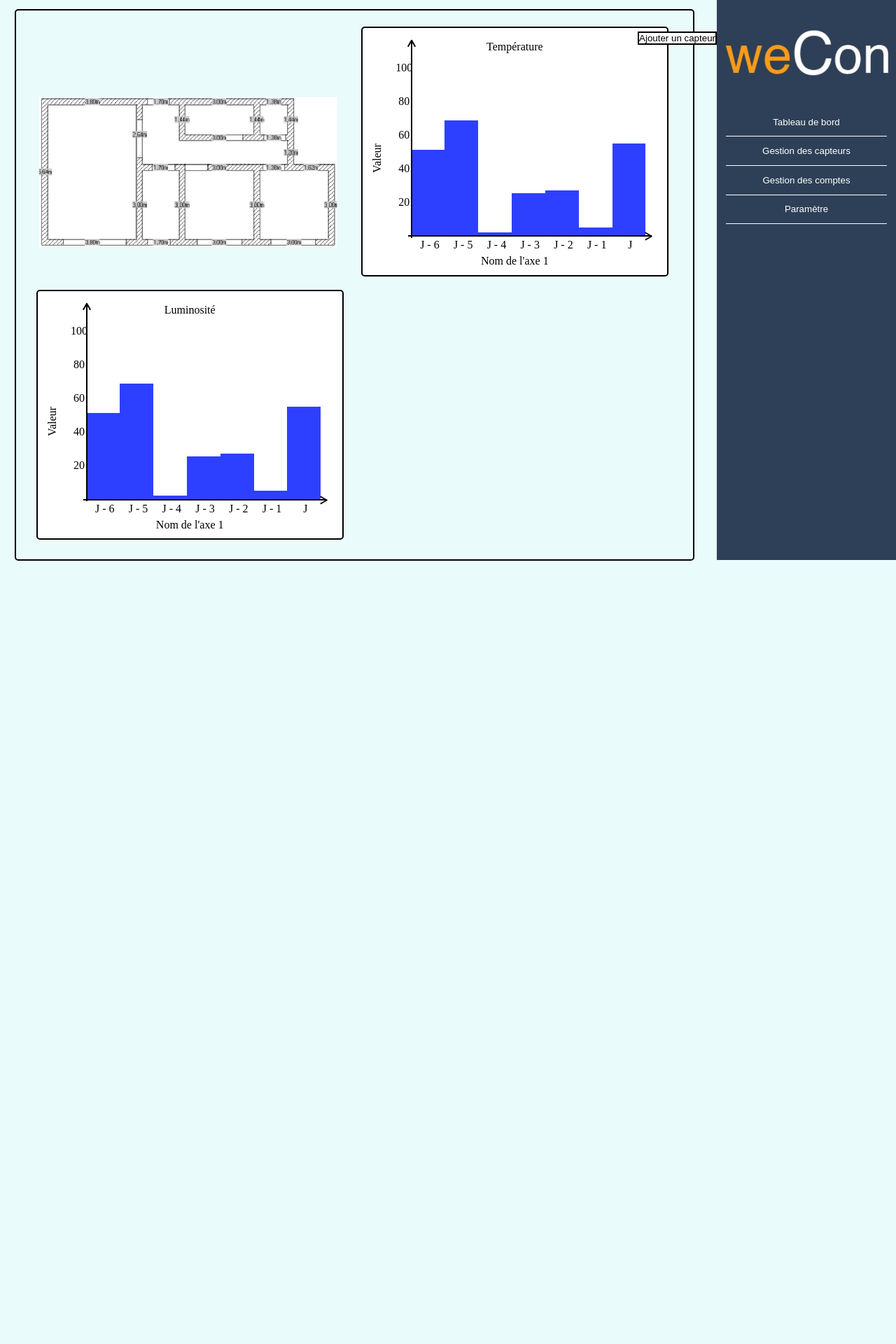
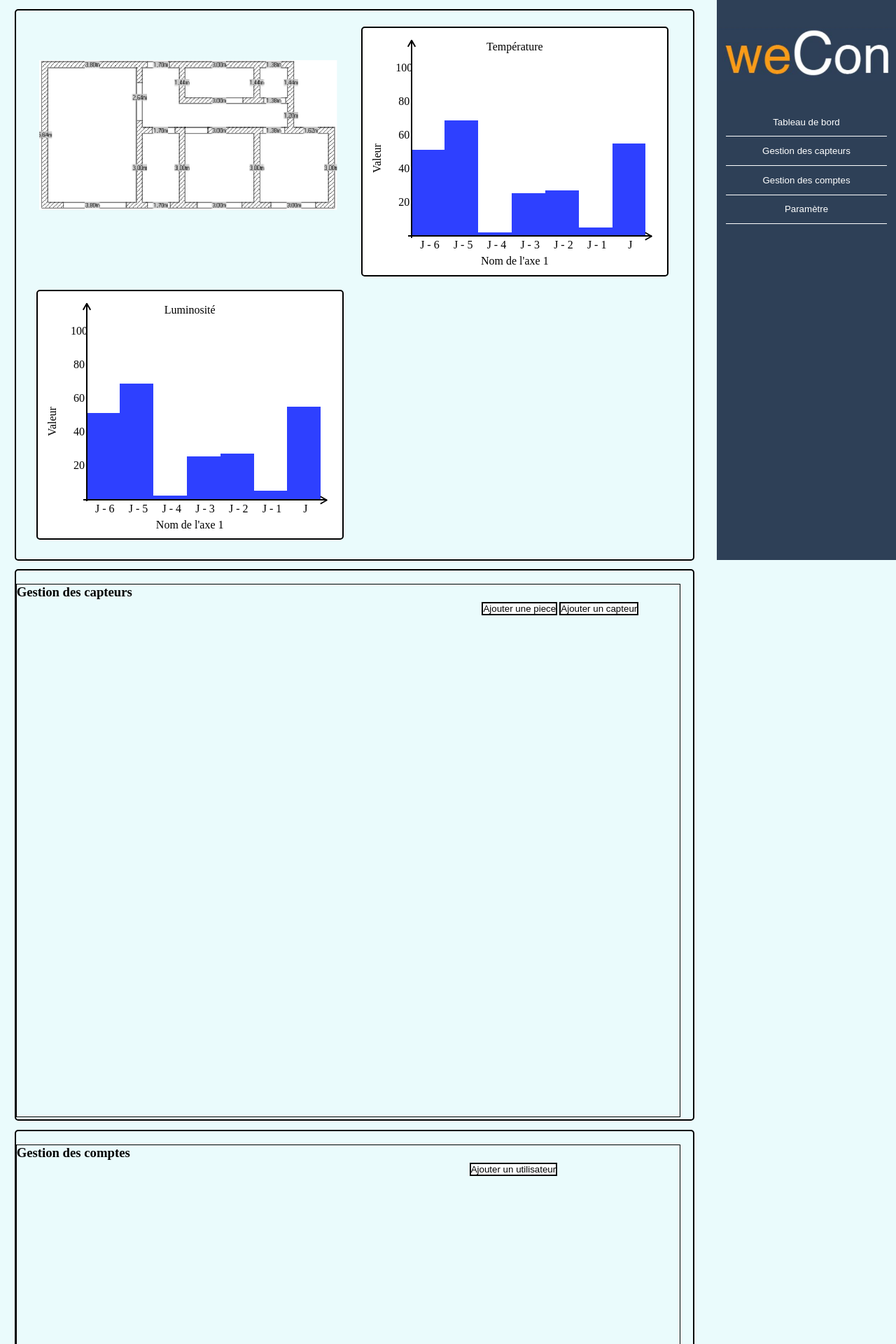
Before and after one commit to RCaruel/WeCon, a PHP site: template Views/php/EspaceClient.php in a window 1280 px wide. Shown: the top 1920 px of the page at 70% size. Before the commit the page ends 813 px from the top, so only its background shows below. Run offline with PHP 8.4, Linux system fonts and the light colour scheme; the template is opened without the code that fills it, so the values that code supplies are empty.

Commit message:
favicon + espace client parametre

```diff
--- a/Views/css/EspaceClient.css
+++ b/Views/css/EspaceClient.css
@@ -35,8 +35,8 @@
 h3{
     position: absolute;
     border: 1px solid black;
-    width: 80%;
-    height: 100%;
+    width: 98%;
+    height: 97%;
 }
 
 button{
@@ -62,6 +62,9 @@
 #AddPiece{
     right: 20%;
 }
+#AddCapteur{
+    right: 8%;
+}
 
 #Tableaudebord{
     position: relative;
@@ -71,6 +74,46 @@
     height: 100%;
     width: 76.5%;
 }
+
+#Gestiondescapteurs{
+    position: relative;
+    border: 2px solid black;
+    border-radius: 5px;
+    margin : 1%;
+    height: 100%;
+    width: 76.5%;
+}
+
+#Gestiondescomptes{
+    position: relative;
+    border: 2px solid black;
+    border-radius: 5px;
+    margin : 1%;
+    height: 100%;
+    width: 76.5%;
+}
+
+#BoiteParametres{
+    position: absolute;
+    top: 10%;
+    left: 10%;
+    font-size:20px;
+}
+#BoiteParametres2{
+    position: absolute;
+    top: 40%;
+    left: 10%;
+    font-size:20px;
+}
+#Parametres{
+    position: relative;
+    border: 2px solid black;
+    border-radius: 5px;
+    margin : 1%;
+    height: 100%;
+    width: 76.5%;
+}
+
 
 #DesignMaison{
     position: absolute;
@@ -85,7 +128,7 @@
     width: 98%;
     height: auto;
     left: 1%;
-    top: 10%;
+    top: -5%;
 }
 
 #luminosité{
--- a/Views/php/EspaceClient.php
+++ b/Views/php/EspaceClient.php
@@ -1,6 +1,7 @@
 <?php include "Model/php/Graph.php"; ?>
 <html>
 <head>
+    <link rel="icon" href="Ressources/wC.png" />
     <meta charset="utf-8">
     <title>WeCon</title>
     <link rel="stylesheet"  href="Views/css/EspaceClient.css">
@@ -16,7 +17,7 @@
     <div class = "line"></div>
     <div class = "anc"><a href="#Gestiondescomptes"><button id = "GestComptes">Gestion des comptes</button></a></div>
     <div class = "line"></div>
-    <div class = "anc"><a href="#Parametre"><button id = "Parametre">Param&egrave;tre</button></a></div>
+    <div class = "anc"><a href="#Parametres"><button id = "Parametre">Param&egrave;tre</button></a></div>
     <div class = "line"></div>
 
 </nav>
@@ -39,18 +40,53 @@
 </div>
 
 <div id = "Gestiondescapteurs">
-    <h3>Gestion des utilisateurs</h3>
-    <button class = "bouton" id = "AddPiece">Ajouter une pièce</button>
+    <h3>Gestion des capteurs</h3>
     <button class = "bouton" id = "AddCapteur">Ajouter un capteur</button>
+    <button class = "bouton" id = "AddPiece">Ajouter une piece</button>
 
 </div>
 
 <div id = "Gestiondescomptes">
-
+    <h3>Gestion des comptes</h3>
+    <button class = "bouton" id = "AddPiece">Ajouter un utilisateur</button>
 </div>
 
 <div id = "Parametres">
-
+    <h3>Param&egrave;tres</h3>
+    <div id = "BoiteParametres">
+        <h2>Param&egrave;tres generaux</h2>
+<div>
+  <input type="checkbox" id="horns" name="horns">
+  <label for="horns">Synchronisation auto</label>
+</div>
+<div>
+  <input type="checkbox" id="horns" name="horns">
+  <label for="horns">Envoyer relev&eacute; par email</label>
+</div>
+<div>
+  <input type="checkbox" id="horns" name="horns">
+  <label for="horns">Acc&egrave;s restreint utilisateurs</label>
+</div>
+</div>
+    <div id = "BoiteParametres2">
+        <h2>S&eacute;curit&eacute;</h2>
+<div>
+  <input type="checkbox" id="horns" name="horns">
+  <label for="horns">Retenir mot de passe pour futurs connexions</label>
+</div>
+<div>
+  <input type="checkbox" id="horns" name="horns">
+  <label for="horns">Retenir historique</label>
+</div>
+<div>
+  <input type="checkbox" id="horns" name="horns">
+  <label for="horns">Nettoyer historique &agrave; chaque connexion</label>
+</div>
+<div>
+  <input type="checkbox" id="horns" name="horns">
+  <label for="horns">Autoriser le partage des données</label>
+</div>
+</div>
 </div>
 
 <script src="Views/js/EspaceClient.js"></script>
```
Also changed, not shown: Ressources/wC.png (added), Ressources/wCs.png (added).
